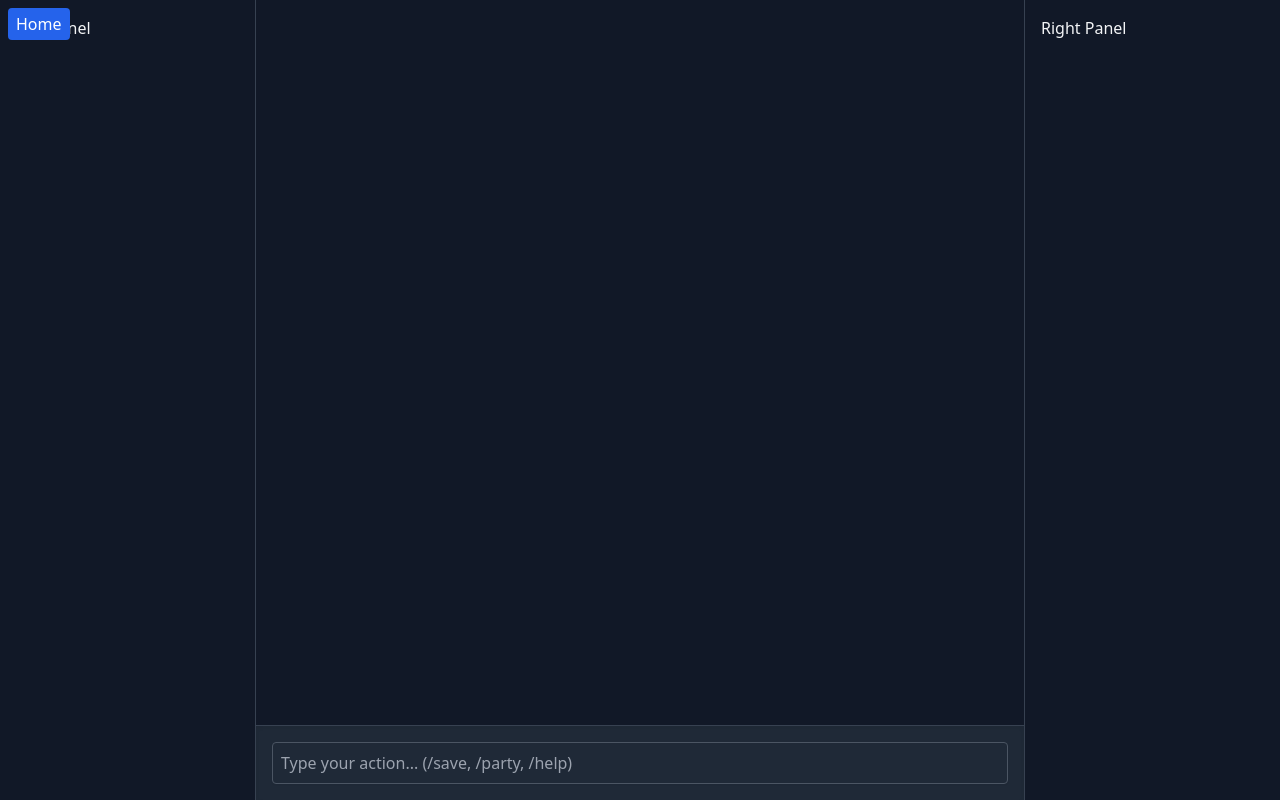
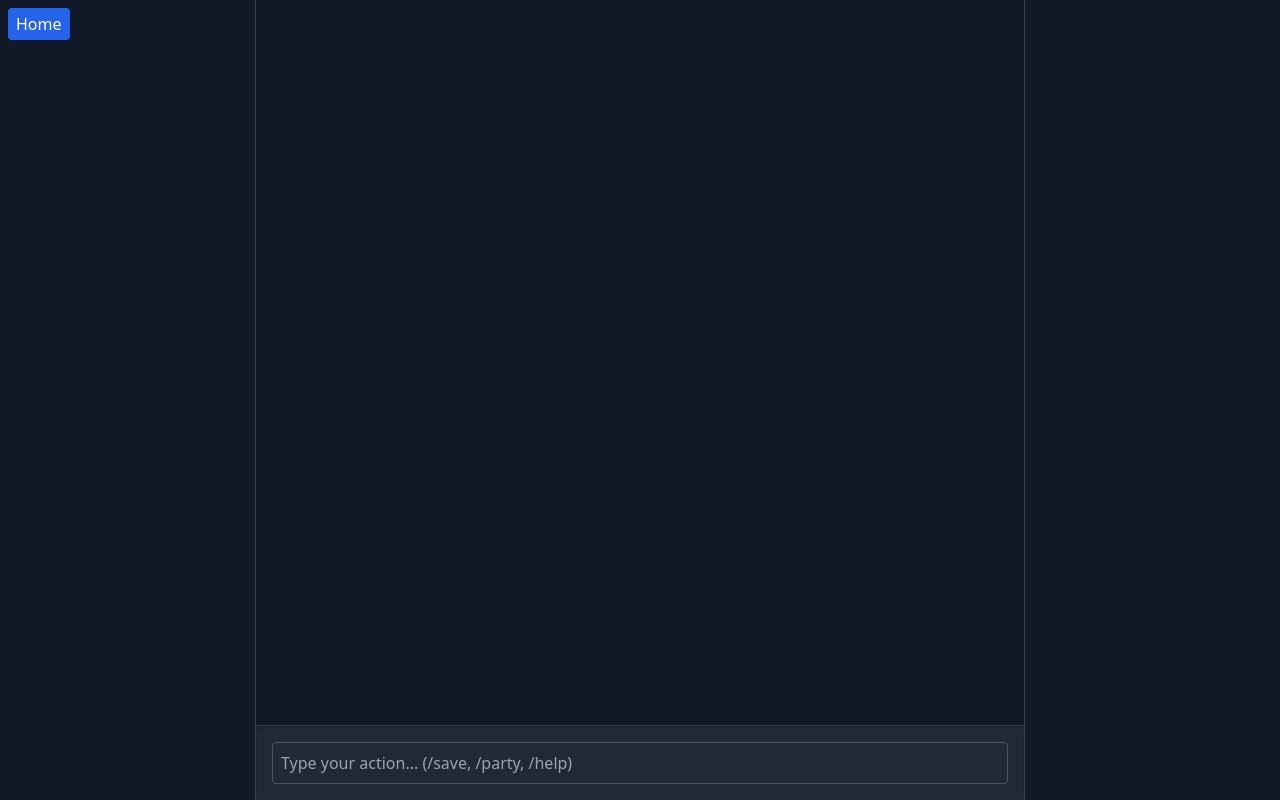
Before and after one commit to Hatsu-m/TalesofYours, a React (Vite) app in the folder web/: page /play/demo in a window 1280 px wide. Built offline with nearby package versions, Linux system fonts and the light colour scheme; no server answers.

Commit message:
feat(web): display story title in play page

```diff
--- a/web/src/pages/PlayPage.tsx
+++ b/web/src/pages/PlayPage.tsx
@@ -15,6 +15,7 @@ export default function PlayPage() {
     label: string
     instructions: string
   } | null>(null)
+  const [worldTitle, setWorldTitle] = useState<string | null>(null)
 
   useEffect(() => {
     async function loadRules() {
@@ -35,6 +36,7 @@ export default function PlayPage() {
         },
       }
       setRulesInfo(map[world.ruleset])
+      setWorldTitle(world.title)
     }
     loadRules()
   }, [gameId])
@@ -140,8 +142,11 @@ export default function PlayPage() {
           description={rulesInfo.instructions}
         />
       )}
-      <aside className="hidden w-64 border-r border-gray-700 p-4 md:block">
-        Left Panel
+      <aside className="hidden w-64 border-r border-gray-700 p-4 pt-10 md:block">
+        {worldTitle && (
+          <div className="text-sm font-semibold">Story: {worldTitle}</div>
+        )}
+        {/* Left Panel */}
       </aside>
       <main className="flex flex-1 flex-col">
         <ChatStream messages={messages} />
@@ -154,8 +159,8 @@ export default function PlayPage() {
           disabled={!!pendingRoll}
         />
       </main>
-      <aside className="hidden w-64 border-l border-gray-700 p-4 md:block">
-        Right Panel
+      <aside className="hidden w-64 border-l border-gray-700 p-4 pt-10 md:block">
+        {/* Right Panel */}
       </aside>
     </div>
   )
```
